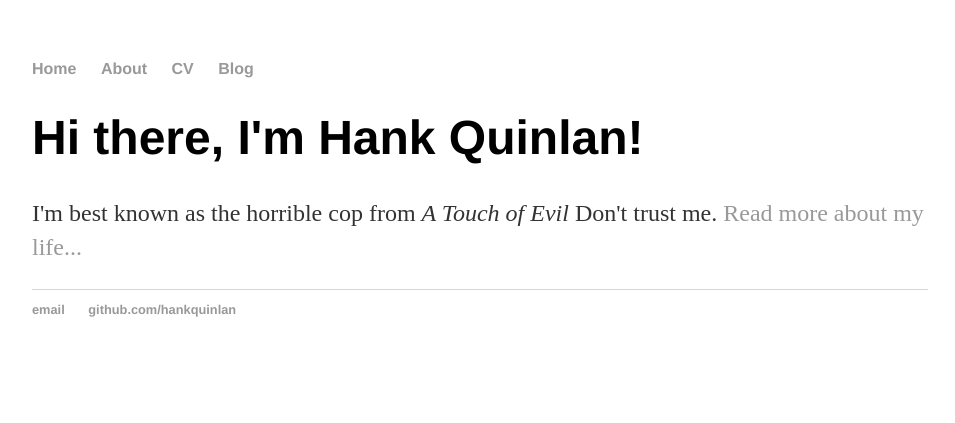
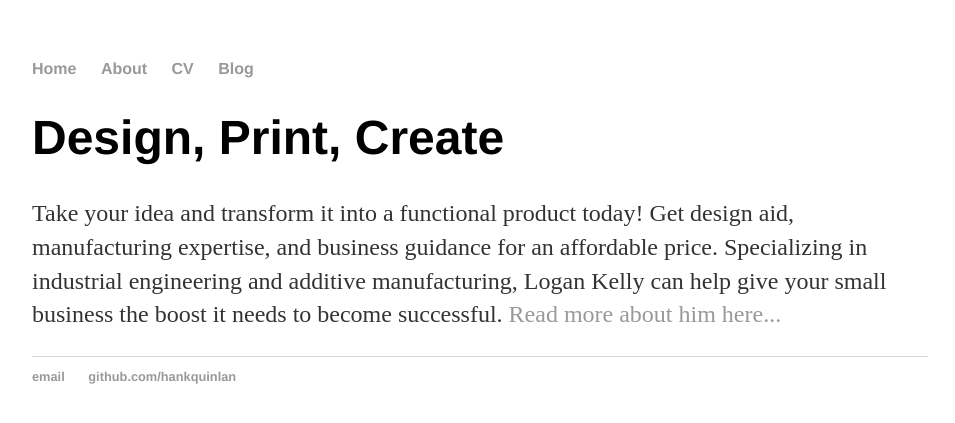
Before and after one commit to mnproto/mnproto.github.io, a Jekyll site: the page built from index.html, in a window 1280 px wide. Shown: the top 423 px of the page, without its empty margins (160-1115 px from the left). Built offline with Jekyll 4.4.1, drawn with Linux system fonts in a browser that asks for light colours.

Commit message:
Personalized index

```diff
--- a/index.html
+++ b/index.html
@@ -1,8 +1,10 @@
 ---
 layout: default
-title: Hank Quinlan, Horrible Cop
+title: MNProto
 ---
 <div class="blurb">
-	<h1>Hi there, I'm Hank Quinlan!</h1>
-	<p>I'm best known as the horrible cop from <em>A Touch of Evil</em> Don't trust me. <a href="/about">Read more about my life...</a></p>
+	<h1>Design, Print, Create</h1>
+	<p>Take your idea and transform it into a functional product today! Get design aid, manufacturing expertise, and business guidance for an affordable price.
+		Specializing in industrial engineering and additive manufacturing, Logan Kelly can help give your small business the boost it needs to become successful.
+		<a href="/about">Read more about him here...</a></p>
 </div><!-- /.blurb -->
```
